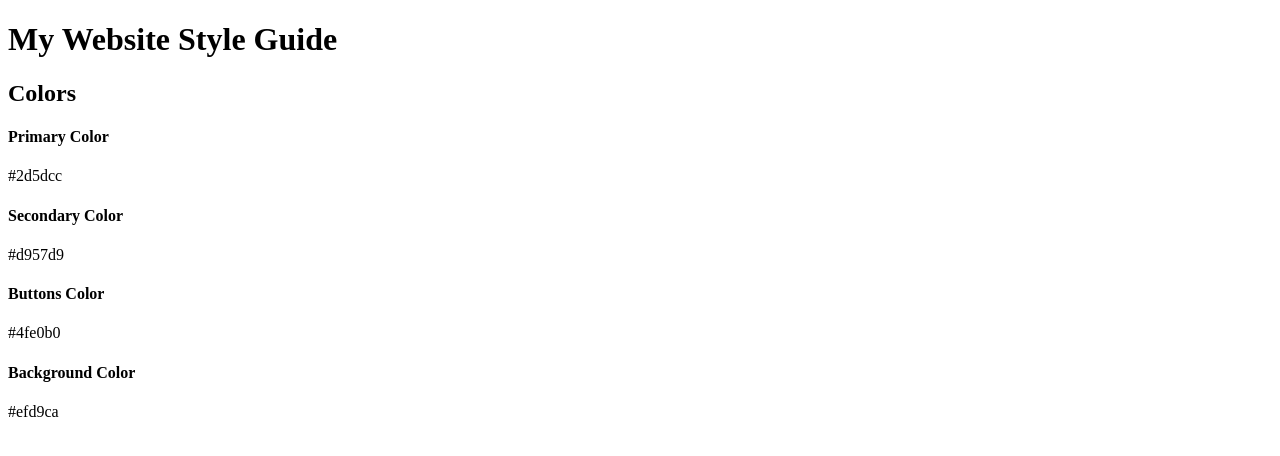
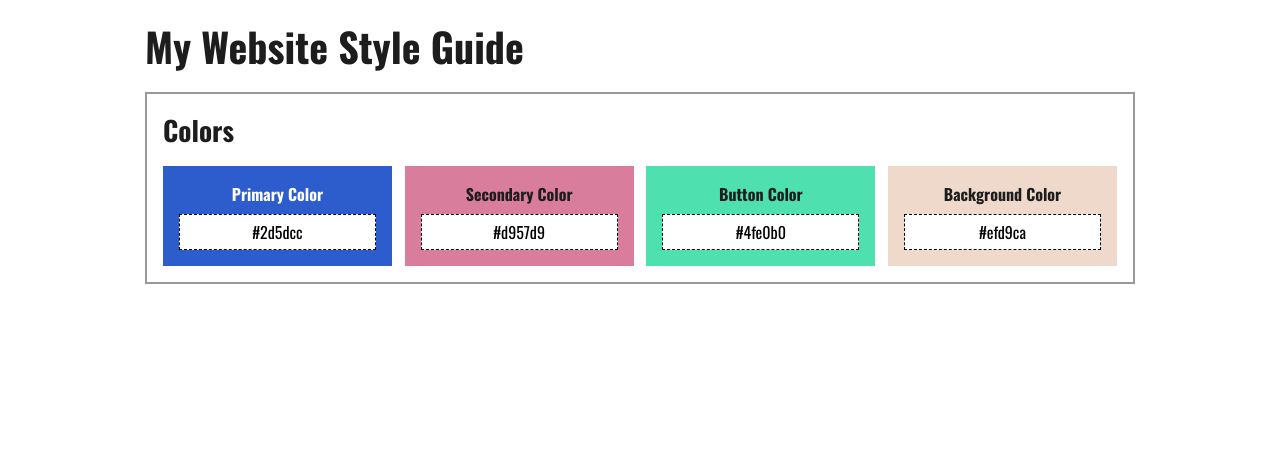
Before and after one commit to rssatnam/website-design-system, a plain HTML site: page index.html in a window 1280 px wide. Drawn offline with nearby package versions, Linux system fonts and the light colour scheme.

Commit message:
Color Section Styling

```diff
--- a/index.html
+++ b/index.html
@@ -5,11 +5,20 @@
     <meta http-equiv="X-UA-Compatible" content="IE=edge" />
     <meta name="viewport" content="width=device-width, initial-scale=1.0" />
     <title>Basic Style Guide</title>
+    <link rel="preconnect" href="https://fonts.gstatic.com" />
+    <link
+      href="https://fonts.googleapis.com/css2?family=Oswald:wght@400;700&display=swap"
+      rel="stylesheet"
+    />
+
+    <link rel="stylesheet" href="styles.css" />
   </head>
   <body>
+    <main>
       <h1>My Website Style Guide</h1>
       <section>
         <h2>Colors</h2>
+        <div class="color-container">
           <div class="color-box primary-color">
             <h4>Primary Color</h4>
             <p>#2d5dcc</p>
@@ -19,13 +28,15 @@
             <p>#d957d9</p>
           </div>
           <div class="color-box button-color">
-        <h4>Buttons Color</h4>
+            <h4>Button Color</h4>
             <p>#4fe0b0</p>
           </div>
           <div class="color-box bg-color">
             <h4>Background Color</h4>
             <p>#efd9ca</p>
           </div>
+        </div>
       </section>
+    </main>
   </body>
 </html>
--- a/styles.css
+++ b/styles.css
@@ -0,0 +1,71 @@
+* {
+  box-sizing: border-box;
+  margin: 0;
+  padding: 0;
+}
+
+body {
+  font-family: "Oswald", sans-serif;
+  font-size: 16px;
+  color: #1d1d1d;
+}
+
+main {
+  max-width: 990px;
+  margin: 1rem auto;
+}
+
+h1 {
+  margin-bottom: 1rem;
+  font-size: 2.5rem;
+  font-weight: bold;
+}
+
+h2 {
+  font-size: 1.7rem;
+  margin-bottom: 1rem;
+}
+
+h4 {
+  margin-bottom: 0.5rem;
+}
+
+section {
+  border: 2px solid #999;
+  padding: 1rem;
+}
+
+.primary-color {
+  background: #2d5dcc;
+  color: white;
+}
+
+.secondary-color {
+  background: #d97d9d;
+}
+
+.button-color {
+  background: #4fe0b0;
+}
+
+.bg-color {
+  background: #efd9ca;
+}
+
+.color-container {
+  display: flex;
+  justify-content: space-between;
+}
+
+.color-box {
+  padding: 1rem;
+  text-align: center;
+  width: 24%;
+}
+
+.color-box p {
+  background: white;
+  border: 1px dashed black;
+  color: black;
+  padding: 5px;
+}
```
Lines whose indentation alone changed are shown as unchanged.
